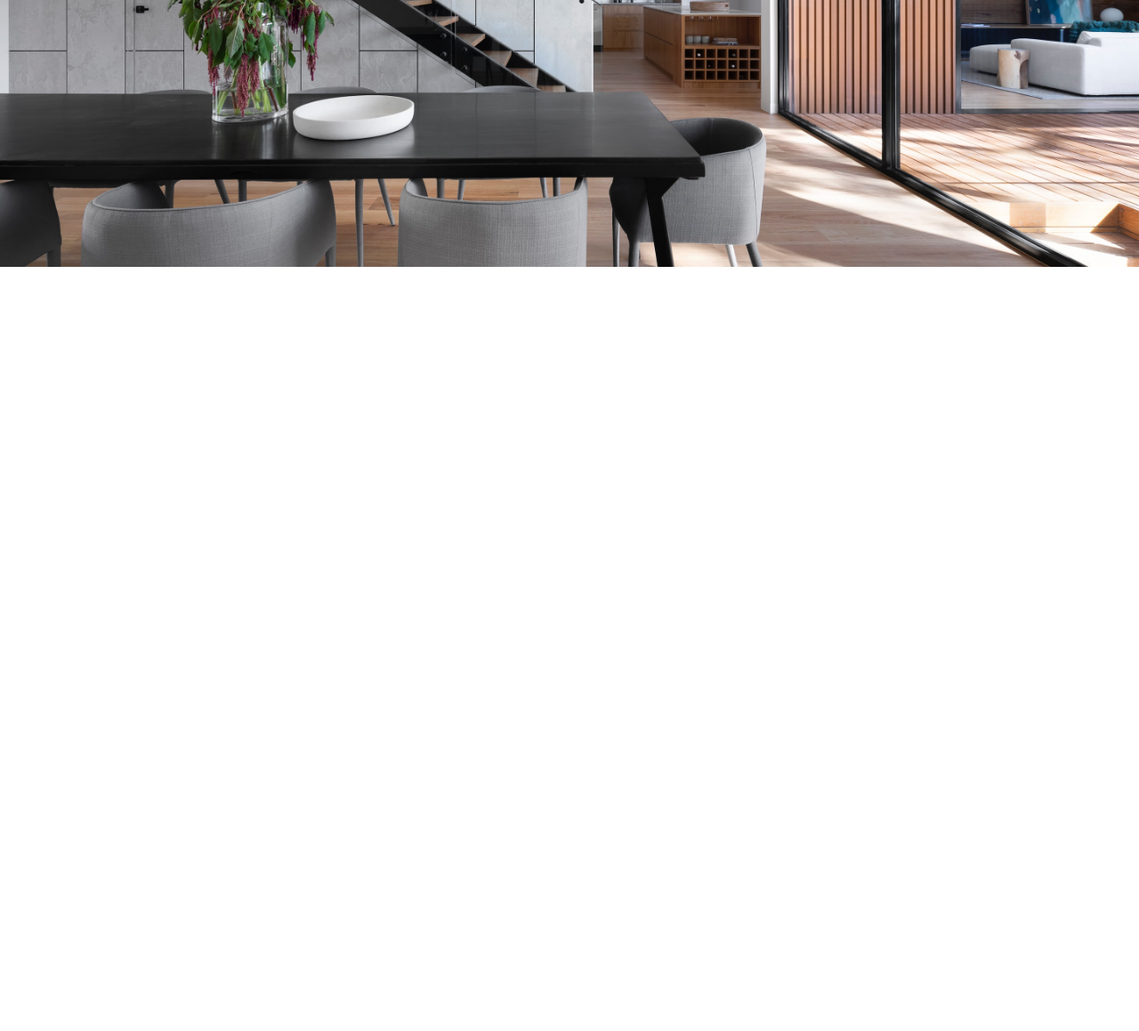
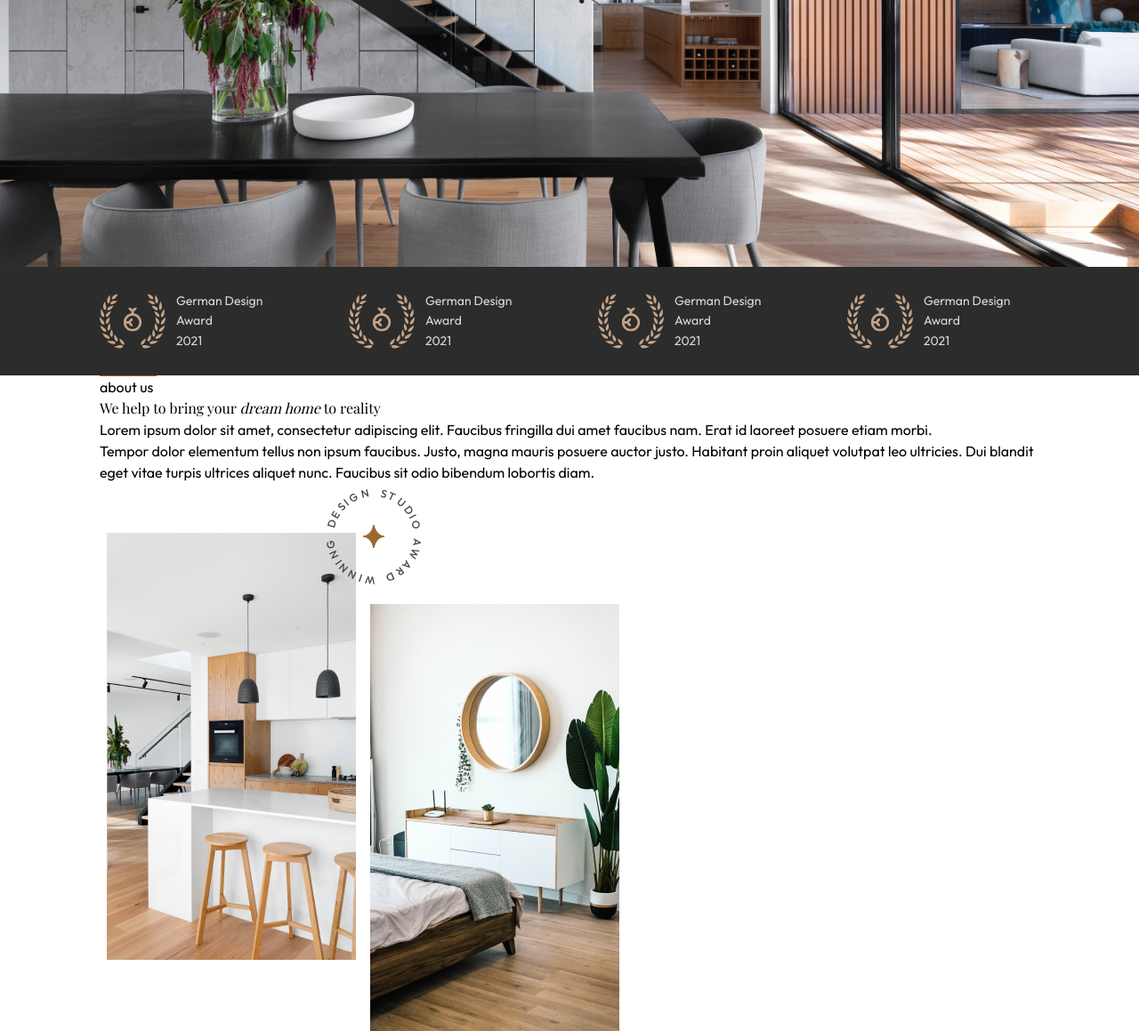
Before and after one commit to Terezie-Mazacova/Tailwind-Inteo, a website: page index.html in a window 1280 px wide. Shown: the part 666-1825 px from the top of the page at 89% size. Before the commit the page ends 966 px from the top, so only its background shows below. Drawn offline with nearby package versions, Linux system fonts and the light colour scheme; a web font is replaced by a local one.

Commit message:
hotova cast Award + hotova html struktura sekce About Us

```diff
--- a/index.html
+++ b/index.html
@@ -36,7 +36,7 @@
                         </ul>
                     </nav>
 
-                    <div class="flex gap-1 py-3 px-5 bg-primary-600 text-white">
+                    <div class="flex gap-1 py-3 px-5 bg-primary-600 text-white cursor-pointer hover:scale-105 transition-transform duration-1000">
                         <button class="uppercase text-xs font-semibold">contact us</button>
                         <svg xmlns="http://www.w3.org/2000/svg" fill="none" viewBox="0 0 24 24" stroke-width="3" stroke="currentColor" class="w-4 h-4">
                             <path stroke-linecap="round" stroke-linejoin="round" d="m4.5 19.5 15-15m0 0H8.25m11.25 0v11.25" />
@@ -55,8 +55,76 @@
                 <div>
                     <img src="./img/hero-img.jpg" alt="Hero Image">
                 </div>
+
+                <!-- Award -->
+                <div class="flex justify-center gap-16 py-6 px-112 w-full bg-neutral-900">
+                    <div class="flex items-center gap-3">
+                        <div>
+                            <img src="./img/german-design-award.svg" alt="German Design Award">
+                        </div>
+
+                        <div>
+                            <p class="text-neutral-300 text-sm leading-relaxed">German Design Award <br>2021</p>
+                        </div>
+                    </div>
+
+                    <div class="flex items-center gap-3">
+                        <div>
+                            <img src="./img/german-design-award.svg" alt="German Design Award">
+                        </div>
+
+                        <div>
+                            <p class="text-neutral-300 text-sm leading-relaxed">German Design Award <br>2021</p>
+                        </div>
+                    </div>
+
+                    <div class="flex items-center gap-3">
+                        <div>
+                            <img src="./img/german-design-award.svg" alt="German Design Award">
+                        </div>
+
+                        <div>
+                            <p class="text-neutral-300 text-sm leading-relaxed">German Design Award <br>2021</p>
+                        </div>
+                    </div>
+
+                    <div class="flex items-center gap-3">
+                        <div>
+                            <img src="./img/german-design-award.svg" alt="German Design Award">
+                        </div>
+
+                        <div>
+                            <p class="text-neutral-300 text-sm leading-relaxed">German Design Award <br>2021</p>
+                        </div>
+                    </div>
+                </div>
             </div>
         </div>
     </header>
+
+    <main class="px-112">
+
+        <!-- About Us -->
+        <section>
+            <div>
+                <div>
+                    <div>
+                        <img src="./img/Line.svg" alt="Line of About Us">
+                        <div>about us</div>
+                    </div>
+
+                    <div>
+                        <h1 class="font-playfair">We help to bring your <span class="italic">dream home</span> to reality</h1>
+                        <p>Lorem ipsum dolor sit amet, consectetur adipiscing elit. Faucibus fringilla dui amet faucibus nam. Erat id laoreet posuere etiam morbi.</p>
+                        <p>Tempor dolor elementum tellus non ipsum faucibus. Justo, magna mauris posuere auctor justo. Habitant proin aliquet volutpat leo ultricies. Dui blandit eget vitae turpis ultrices aliquet nunc. Faucibus sit odio bibendum lobortis diam.</p>
+                    </div>
+                </div>
+
+                <div>
+                    <img src="./img/image-about-us.jpg" alt="Image of About Us">
+                </div>
+            </div>
+        </section>
+    </main>
 </body>
 </html>
--- a/tailwind.config.js
+++ b/tailwind.config.js
@@ -10,8 +10,9 @@ module.exports = {
       colors: {
         'primary-600' : '#996830',
 
+        'neutral-300' : '#D9D9D6',
+        'neutral-700' : '#444444',
         'neutral-900' : '#2C2C2C',
-        'neutral-700' : '#444444',
       },
       maxWidth: {
         '1440' : '1440px',
```
Also changed, not shown: img/Line.svg (added), img/a-design-award.svg (added), img/german-design-award.svg (added), img/good-design-award.svg (added), img/if-design-award.svg (added), img/image-about-us.jpg (added), output.css.
